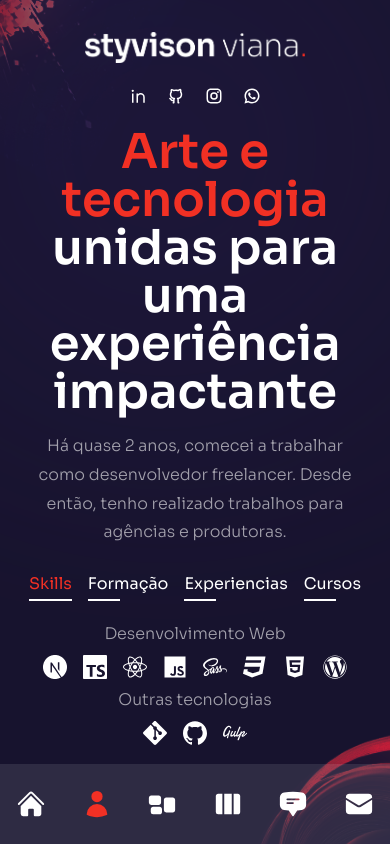
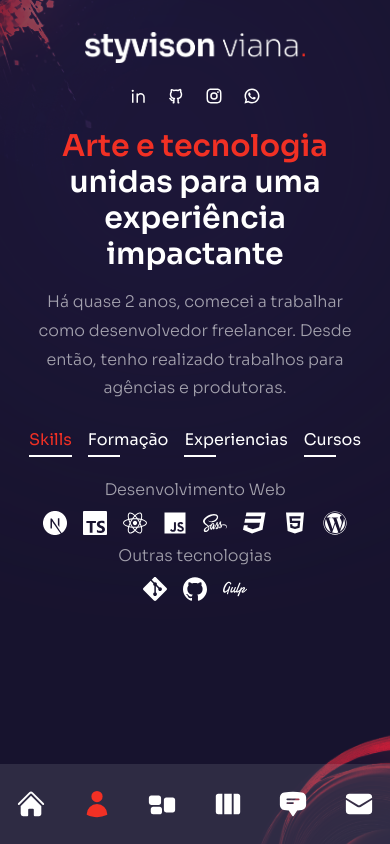
Before and after one commit to BStyvison/portfolio-styvison, a Next.js app: page /about in a window 390 px wide. Built offline with nearby package versions, Linux system fonts and the light colour scheme.

Commit message:
Update index.js

```diff
--- a/pages/about/index.js
+++ b/pages/about/index.js
@@ -130,7 +130,7 @@ const About = () => {
             initial="hidden"
             animate="show"
             exit="hidden"
-            className="h2 text-5xl"
+            className="h2 text-3xl sm:text-5xl"
           >
             <span className="text-accent">Arte e tecnologia </span>unidas para uma experiência impactante
           </motion.h2>
```
